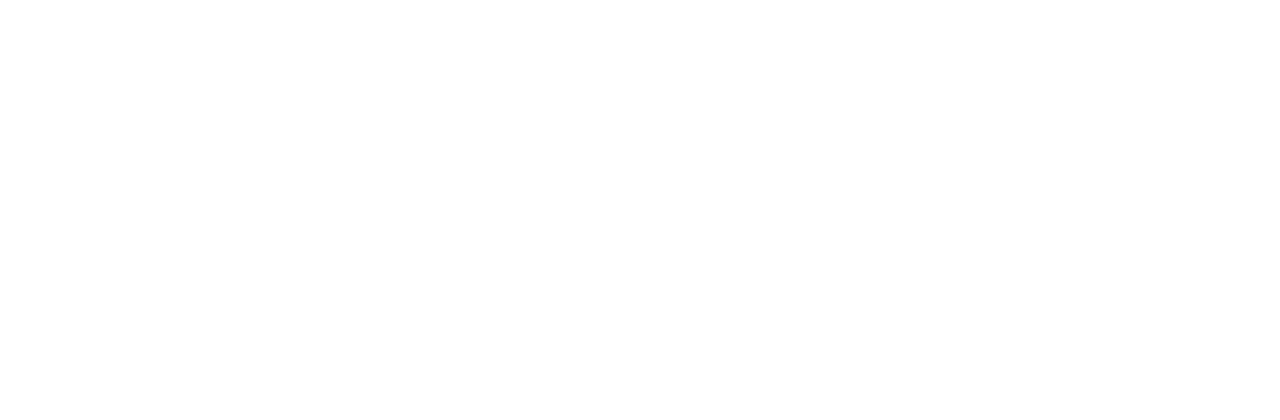
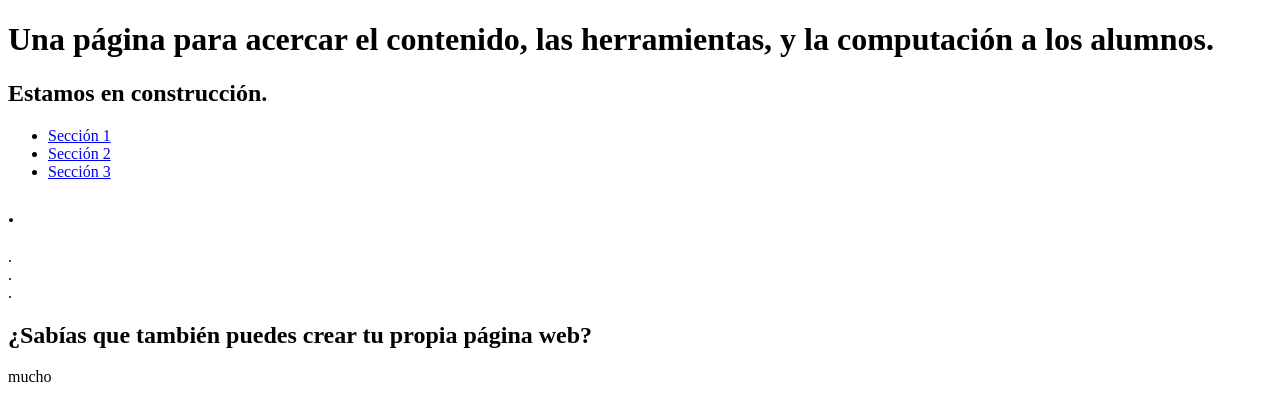
Before and after one commit to SofiaDemora/profeSofia, a plain HTML site: page index.html in a window 1280 px wide. Drawn offline with nearby package versions, Linux system fonts and the light colour scheme.

Commit message:
inicio index.html

```diff
--- a/index.html
+++ b/index.html
@@ -10,4 +10,53 @@
     <link rel="icon" href="miniatura.ico" type="image/x-icon">
 
 </head>
+
+<body>
+    <header>
+        <h1> Una página para acercar el contenido, las herramientas, y la computación a los alumnos.</h1>
+        <h2> Estamos en construcción.</h2>
+    </header>
+
+    <nav>
+        <ul>
+            <li><a href="#section1">Sección 1</a></li>
+            <li><a href="#section2">Sección 2</a></li>
+            <li><a href="#section3">Sección 3</a></li>
+        </ul>
+    </nav>
+
+    <div id ="container">
+
+
+            <section id="desarrollo">
+                <article class="article">
+                    <h2>.</h2>
+                    <p>. <br>
+                    .<br>
+                    .</p>
+
+                </article>
+            </section>
+
+      <div id="foto">
+      </div>
+    </div>
+    <div id ="bot">
+    <script src="https://www.gstatic.com/dialogflow-console/fast/messenger/bootstrap.js?v=1"></script>
+    <df-messenger
+      intent="WELCOME"
+      chat-title="CodigoLoro"
+      agent-id="b0476f16-761c-45c5-af25-9cbdaacfacd3"
+      language-code="es"
+        width: 70% !important;
+        height: auto !important;
+    ></df-messenger>
+    </div>
+
+    <aside>
+        <h2> ¿Sabías que también puedes crear tu propia página web?</h2>
+        <p>mucho</p>
+    </aside>
+
+</body>
 </html>
```
